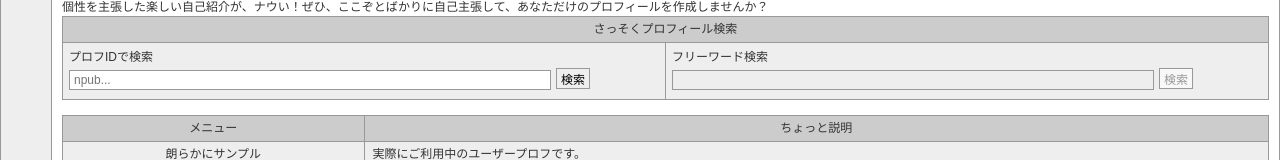
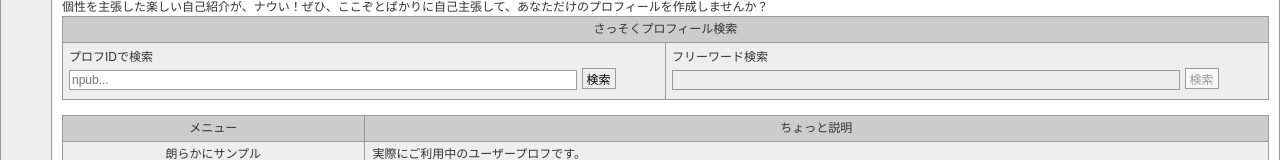
Before and after one commit to tami1A84/zenryasku, a React (Vite) app: page / in a window 1280 px wide. Shown: the part 504-664 px from the top of the page. Built offline with nearby package versions, Linux system fonts and the light colour scheme; what nostr-tools would draw is missing.

Commit message:
Update search input styling to match original design
Co-Authored-By: N <shohei_mihara@proton.me>

```diff
--- a/src/App.css
+++ b/src/App.css
@@ -80,12 +80,13 @@ th {
 }
 
 .search-table input[type="text"] {
-  width: 80%;
+  width: 85%;
   margin-right: 5px;
   margin-top: 3px;
   margin-bottom: 3px;
   font-size: 12px;
   border: 1px solid #999999;
+  padding: 2px;
 }
 
 .search-table button {
```
